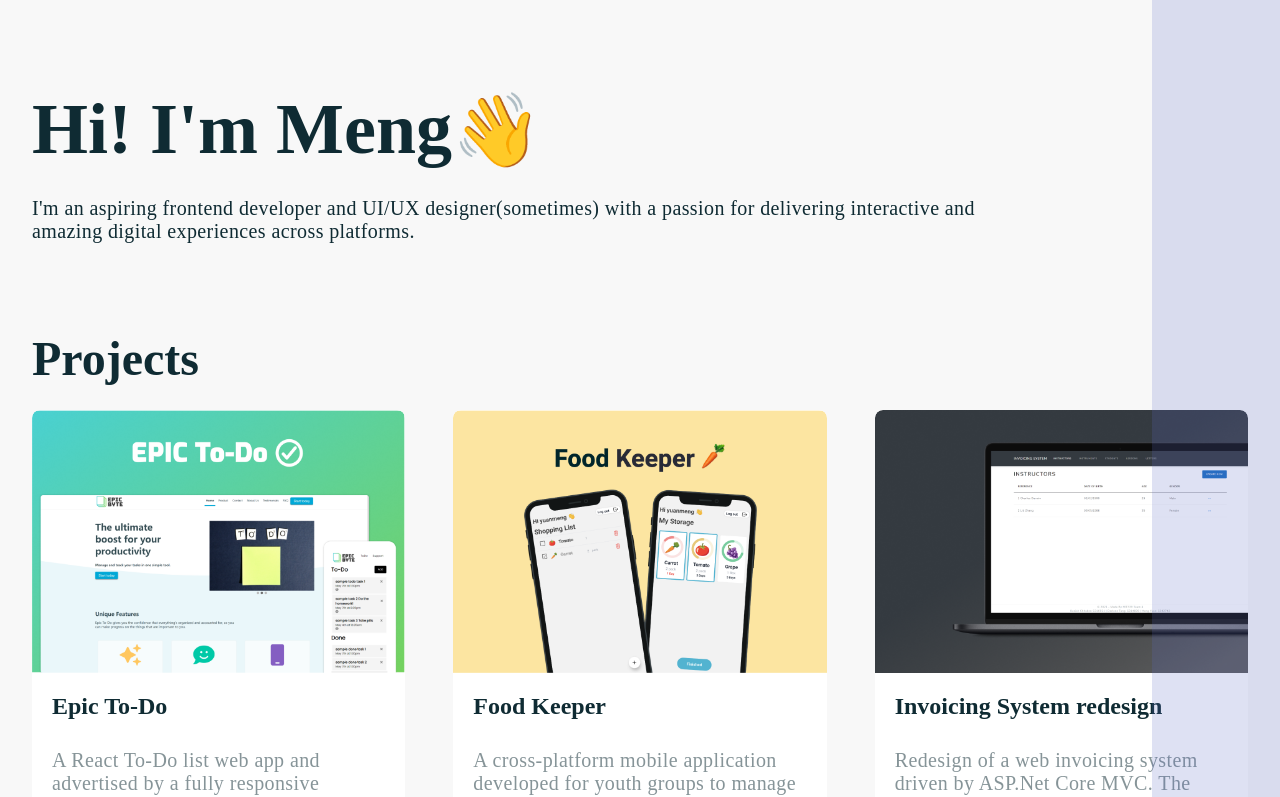
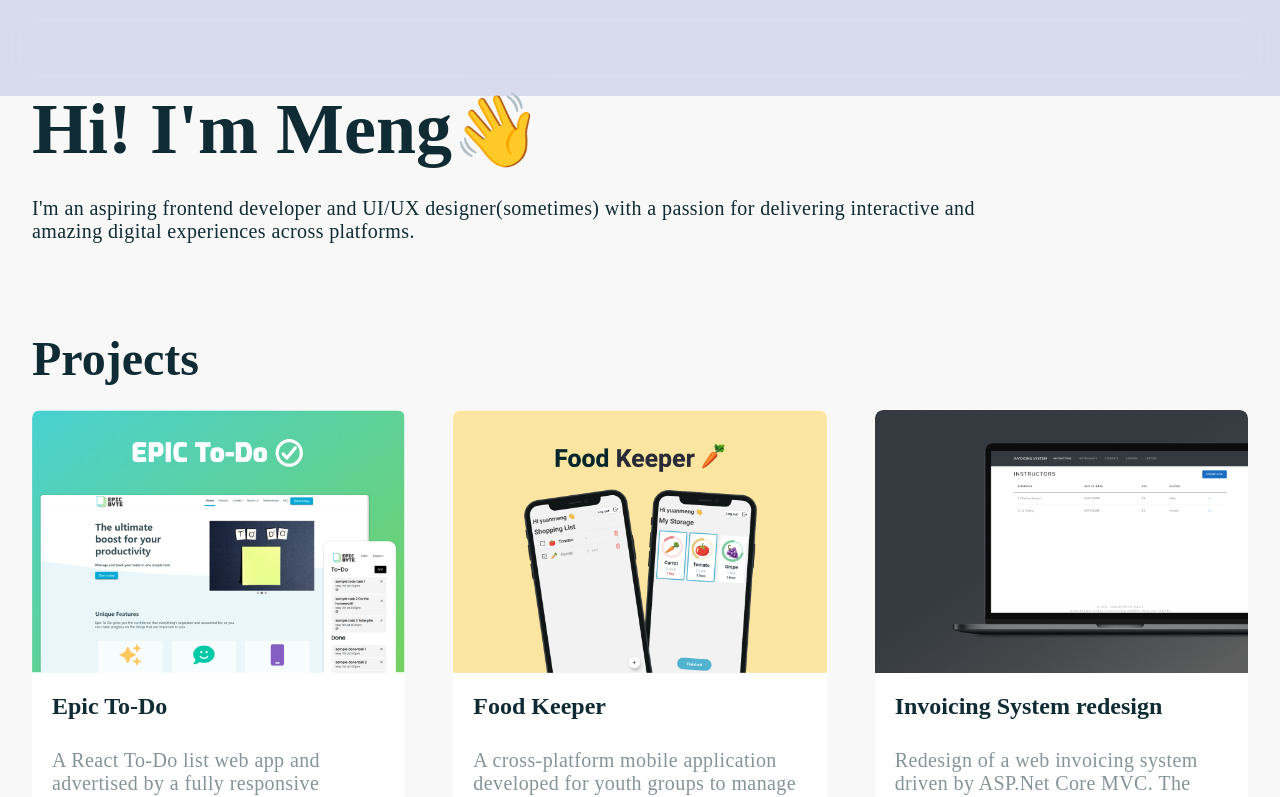
Before and after one commit to mong00x/portfolio, a Next.js app: page / in a window 1280 px wide. Shown: the top 797 px of the page. Built offline with nearby package versions, Linux system fonts and the light colour scheme.

Commit message:
discard changes lol

```diff
--- a/styles/Home.module.css
+++ b/styles/Home.module.css
@@ -8,24 +8,22 @@
 
 .nav {
   background-color: var(--primary-nav-color);
-  /* -webkit-backdrop-filter: blur(16px); */
-  /* backdrop-filter: blur(16px); */
+  -webkit-backdrop-filter: blur(16px);
+  backdrop-filter: blur(16px);
   position: fixed;
-  height: 100%;
-  width: auto;
+  width: 100%;
   top: 0;
-  right: 0;
   z-index: 99;
+  /* border-bottom: solid 4px var(--primary-nav-border-color); */
 }
 
 .navBtnContainer {
+  position: relative;
   display: flex;
-  flex-direction: column;
-  align-items: center;
-  padding:2rem 0;
-  margin:auto;
+  margin: 1rem 16rem;
   justify-content: space-between;
   width: auto;
+  height: 2rem;
 }
 
 .brand {
@@ -106,30 +104,29 @@
     background-position: 400% center;
   }
 } */
-
 /* .hero .meng {
   color: var(--accent2-color);
   background-clip: text;
   background: linear-gradient(
     135deg,
-    rgba(247, 98, 98, 1) 25%,
-    rgba(247, 108, 98, 1) 50%,
-    rgba(247, 128, 98, 1) 70%,
-    rgba(247, 148, 98, 1) 100%
+    #6a81ff 25%,
+    #8383ff 50%,
+    #9483ff 70%,
+    #ae83ff 100%
 
   );
   background-size: 100% auto;
   -webkit-background-clip: text;
   -webkit-text-fill-color: transparent;
   animation: shine 18s linear infinite;
-}
+} */
 
 .hero .meng::selection {
   -webkit-text-fill-color: var(--accent1-light-color);
 }
 .hero .meng::-moz-selection {
   -webkit-text-fill-color: var(--accent1-light-color);
-} */
+}
 
 .hero .intro {
   margin: 0;
```
